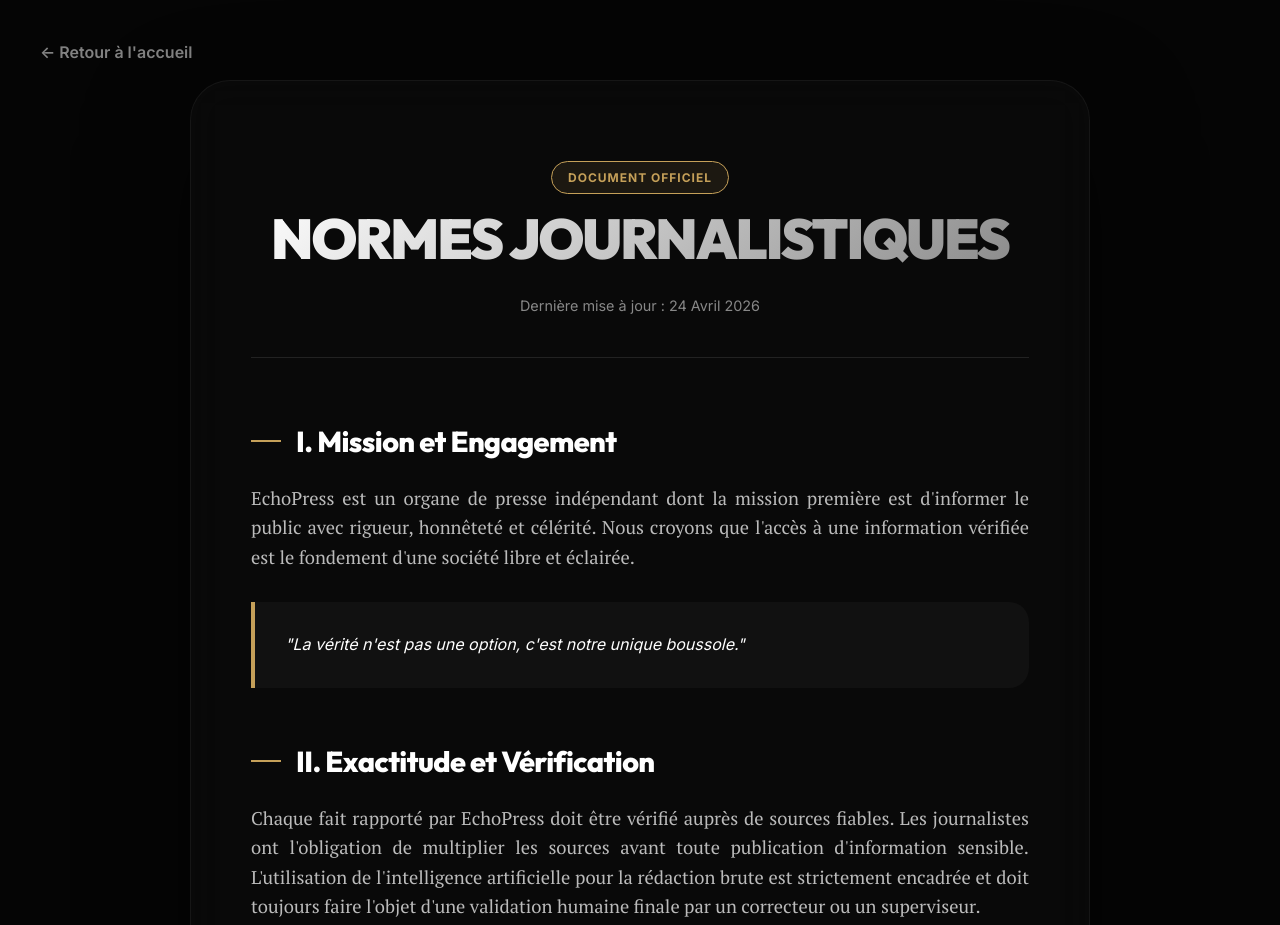
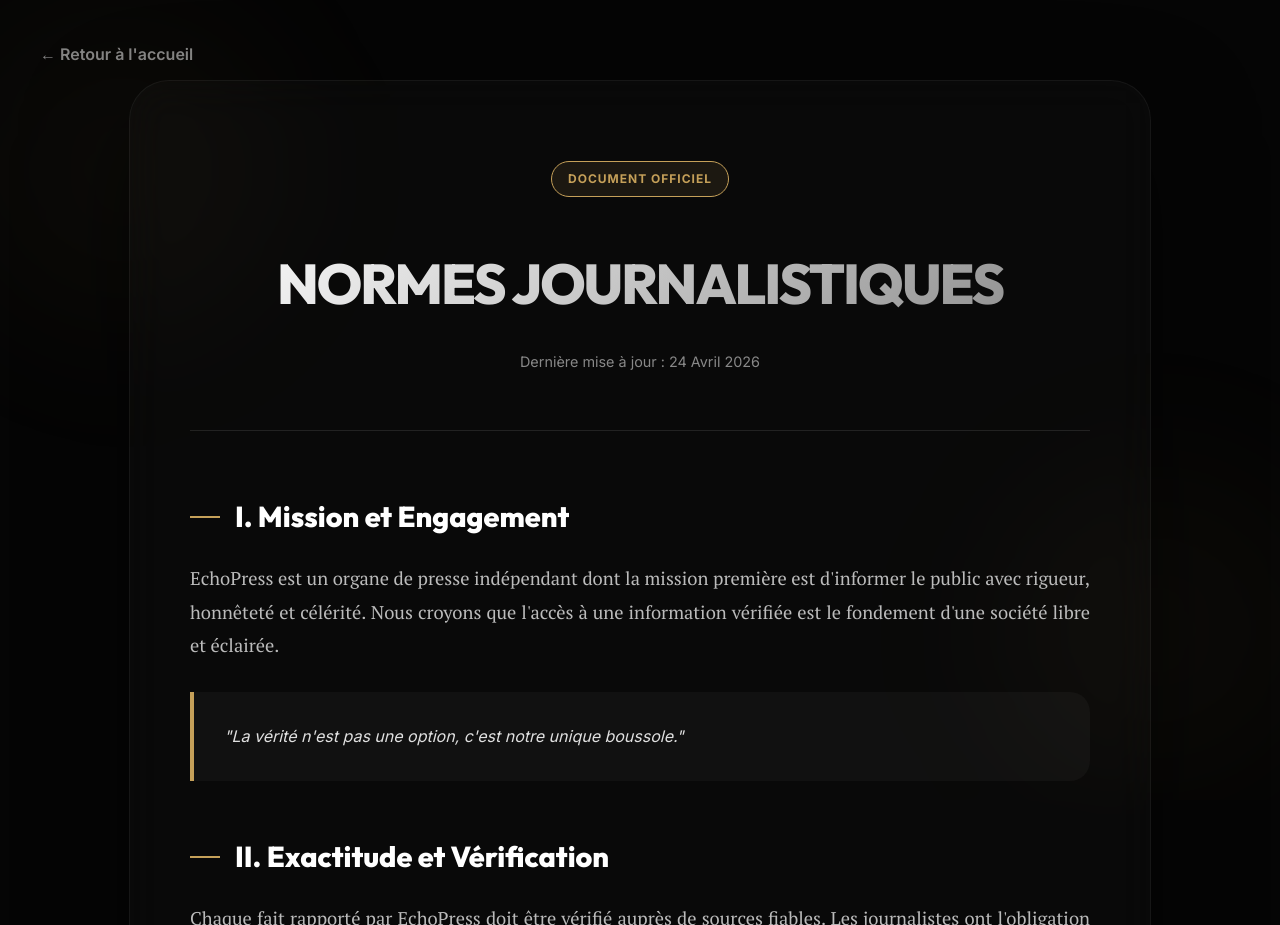
Before and after one commit to tstechnologyaidev/echopress, a website built with Vite: page normes.html in a window 1280 px wide. Shown: the top 925 px of the page. Built offline with nearby package versions, Linux system fonts and the light colour scheme.

Commit message:
Fixed norms and maybe the video thing

```diff
--- a/normes.html
+++ b/normes.html
@@ -7,136 +7,13 @@
     <link rel="preconnect" href="https://fonts.googleapis.com">
     <link rel="preconnect" href="https://fonts.gstatic.com" crossorigin>
     <link href="https://fonts.googleapis.com/css2?family=Inter:wght@400;500;600;700&family=Outfit:wght@600;800;900&family=PT+Serif:ital,wght@0,400;0,700;1,400&display=swap" rel="stylesheet">
-    <link rel="stylesheet" href="/src/user-v2.css">
-    <style>
-        :root {
-            --primary-gold: #c5a059;
-            --legal-gray: #888888;
-        }
-
-        body {
-            background-color: #050505;
-            color: #e0e0e0;
-            line-height: 1.8;
-            font-family: 'Inter', sans-serif;
-        }
-
-        .standards-container {
-            max-width: 900px;
-            margin: 80px auto;
-            padding: 60px;
-            background: rgba(255, 255, 255, 0.02);
-            border: 1px solid rgba(255, 255, 255, 0.05);
-            border-radius: 40px;
-            box-shadow: 0 40px 100px rgba(0,0,0,0.5);
-            backdrop-filter: blur(20px);
-        }
-
-        .legal-header {
-            text-align: center;
-            margin-bottom: 60px;
-            border-bottom: 1px solid rgba(255,255,255,0.1);
-            padding-bottom: 40px;
-        }
-
-        .legal-header h1 {
-            font-family: 'Outfit', sans-serif;
-            font-size: 3.5rem;
-            font-weight: 900;
-            background: linear-gradient(135deg, #fff 0%, #888 100%);
-            -webkit-background-clip: text;
-            background-clip: text;
-            color: transparent;
-            margin-bottom: 10px;
-            text-transform: uppercase;
-            letter-spacing: -2px;
-        }
-
-        .copyright-badge {
-            display: inline-block;
-            padding: 6px 16px;
-            background: rgba(197, 160, 89, 0.1);
-            border: 1px solid var(--primary-gold);
-            color: var(--primary-gold);
-            font-size: 0.75rem;
-            font-weight: 700;
-            border-radius: 100px;
-            text-transform: uppercase;
-            letter-spacing: 1px;
-            margin-top: 20px;
-        }
-
-        .standards-section {
-            margin-bottom: 50px;
-        }
-
-        .standards-section h2 {
-            font-family: 'Outfit', sans-serif;
-            color: #fff;
-            font-size: 1.8rem;
-            margin-bottom: 20px;
-            display: flex;
-            align-items: center;
-            gap: 15px;
-        }
-
-        .standards-section h2::before {
-            content: "";
-            width: 30px;
-            height: 2px;
-            background: var(--primary-gold);
-            display: inline-block;
-        }
-
-        .standards-section p {
-            font-family: 'PT Serif', serif;
-            font-size: 1.15rem;
-            color: #bbb;
-            margin-bottom: 20px;
-            text-align: justify;
-        }
-
-        .highlight-box {
-            background: rgba(255, 255, 255, 0.03);
-            border-left: 4px solid var(--primary-gold);
-            padding: 30px;
-            margin: 30px 0;
-            font-style: italic;
-            border-radius: 0 20px 20px 0;
-        }
-
-        .footer-legal {
-            margin-top: 80px;
-            padding-top: 40px;
-            border-top: 1px solid rgba(255,255,255,0.1);
-            text-align: center;
-            font-size: 0.9rem;
-            color: var(--legal-gray);
-        }
-
-        .btn-back {
-            position: fixed;
-            top: 40px;
-            left: 40px;
-            color: #fff;
-            text-decoration: none;
-            font-weight: 600;
-            display: flex;
-            align-items: center;
-            gap: 10px;
-            opacity: 0.5;
-            transition: 0.3s;
-        }
-
-        .btn-back:hover { opacity: 1; }
-
-        @media (max-width: 768px) {
-            .standards-container { margin: 20px; padding: 30px; }
-            .legal-header h1 { font-size: 2rem; }
-        }
-    </style>
+    <link rel="stylesheet" href="/src/normes.css">
 </head>
 <body>
+    <div class="bg-orchestrator">
+        <div class="bg-blob"></div>
+        <div class="bg-blob"></div>
+    </div>
 
     <a href="/" class="btn-back">← Retour à l'accueil</a>
 
--- a/src/article.js
+++ b/src/article.js
@@ -64,7 +64,7 @@ const initArticle = async () => {
                 if (ytId) {
                     mediaHtml = `
                         <div style="position: relative; padding-bottom: 56.25%; height: 0; overflow: hidden; border-radius: 12px; margin-bottom: 2rem; border: 1px solid var(--lp-gray-mid);">
-                            <iframe src="https://www.youtube.com/embed/${ytId}?autoplay=1" style="position: absolute; top: 0; left: 0; width: 100%; height: 100%;" frameborder="0" allow="accelerometer; autoplay; clipboard-write; encrypted-media; gyroscope; picture-in-picture" allowfullscreen></iframe>
+                            <iframe src="https://www.youtube.com/embed/${ytId}?rel=0" style="position: absolute; top: 0; left: 0; width: 100%; height: 100%;" frameborder="0" allow="accelerometer; autoplay; clipboard-write; encrypted-media; gyroscope; picture-in-picture" allowfullscreen></iframe>
                         </div>`;
                 } else {
                     mediaHtml = `<video src="${articleData.image.startsWith('http') ? articleData.image : '/' + articleData.image}" class="main-img" controls autoplay style="border-radius: 12px; margin-bottom: 2rem;"></video>`;
--- /dev/null
+++ b/src/normes.css
@@ -0,0 +1,150 @@
+:root {
+    --primary-gold: #c5a059;
+    --legal-gray: #888888;
+}
+
+body {
+    background-color: #050505;
+    color: #e0e0e0;
+    line-height: 1.8;
+    font-family: 'Inter', sans-serif;
+    margin: 0;
+    padding: 0;
+}
+
+.bg-orchestrator {
+    position: fixed;
+    top: 0;
+    left: 0;
+    width: 100%;
+    height: 100%;
+    z-index: -1;
+    overflow: hidden;
+}
+
+.bg-blob {
+    position: absolute;
+    width: 500px;
+    height: 500px;
+    background: radial-gradient(circle, rgba(197, 160, 89, 0.05) 0%, transparent 70%);
+    filter: blur(60px);
+    border-radius: 50%;
+}
+
+.bg-blob:nth-child(1) { top: -10%; left: -10%; }
+.bg-blob:nth-child(2) { bottom: -10%; right: -10%; }
+
+.standards-container {
+    max-width: 900px;
+    margin: 80px auto;
+    padding: 60px;
+    background: rgba(255, 255, 255, 0.02);
+    border: 1px solid rgba(255, 255, 255, 0.05);
+    border-radius: 40px;
+    box-shadow: 0 40px 100px rgba(0,0,0,0.5);
+    backdrop-filter: blur(20px);
+}
+
+.legal-header {
+    text-align: center;
+    margin-bottom: 60px;
+    border-bottom: 1px solid rgba(255,255,255,0.1);
+    padding-bottom: 40px;
+}
+
+.legal-header h1 {
+    font-family: 'Outfit', sans-serif;
+    font-size: 3.5rem;
+    font-weight: 800;
+    background: linear-gradient(135deg, #fff 0%, #888 100%);
+    -webkit-background-clip: text;
+    background-clip: text;
+    color: transparent;
+    margin-bottom: 10px;
+    text-transform: uppercase;
+    letter-spacing: -2px;
+}
+
+.copyright-badge {
+    display: inline-block;
+    padding: 6px 16px;
+    background: rgba(197, 160, 89, 0.1);
+    border: 1px solid var(--primary-gold);
+    color: var(--primary-gold);
+    font-size: 0.75rem;
+    font-weight: 700;
+    border-radius: 100px;
+    text-transform: uppercase;
+    letter-spacing: 1px;
+    margin-top: 20px;
+}
+
+.standards-section {
+    margin-bottom: 50px;
+}
+
+.standards-section h2 {
+    font-family: 'Outfit', sans-serif;
+    color: #fff;
+    font-size: 1.8rem;
+    margin-bottom: 20px;
+    display: flex;
+    align-items: center;
+    gap: 15px;
+}
+
+.standards-section h2::before {
+    content: "";
+    width: 30px;
+    height: 2px;
+    background: var(--primary-gold);
+    display: inline-block;
+}
+
+.standards-section p {
+    font-family: 'PT Serif', serif;
+    font-size: 1.15rem;
+    color: #bbb;
+    margin-bottom: 20px;
+    text-align: justify;
+}
+
+.highlight-box {
+    background: rgba(255, 255, 255, 0.03);
+    border-left: 4px solid var(--primary-gold);
+    padding: 30px;
+    margin: 30px 0;
+    font-style: italic;
+    border-radius: 0 20px 20px 0;
+}
+
+.footer-legal {
+    margin-top: 80px;
+    padding-top: 40px;
+    border-top: 1px solid rgba(255,255,255,0.1);
+    text-align: center;
+    font-size: 0.9rem;
+    color: var(--legal-gray);
+}
+
+.btn-back {
+    position: fixed;
+    top: 40px;
+    left: 40px;
+    color: #fff;
+    text-decoration: none;
+    font-weight: 600;
+    display: flex;
+    align-items: center;
+    gap: 10px;
+    opacity: 0.5;
+    transition: 0.3s;
+    z-index: 10;
+}
+
+.btn-back:hover { opacity: 1; }
+
+@media (max-width: 768px) {
+    .standards-container { margin: 20px; padding: 30px; }
+    .legal-header h1 { font-size: 2rem; }
+}
--- a/vite.config.js
+++ b/vite.config.js
@@ -32,6 +32,7 @@ export default defineConfig({
         'journalist-editor': path.resolve(__dirname, 'journalist-editor.html'),
         archives: path.resolve(__dirname, 'archives.html'),
         maintenance: path.resolve(__dirname, 'maintenance.html'),
+        normes: path.resolve(__dirname, 'normes.html'),
       }
     }
   }
```
Also changed, not shown: admin.html (+3 -2 lines).
